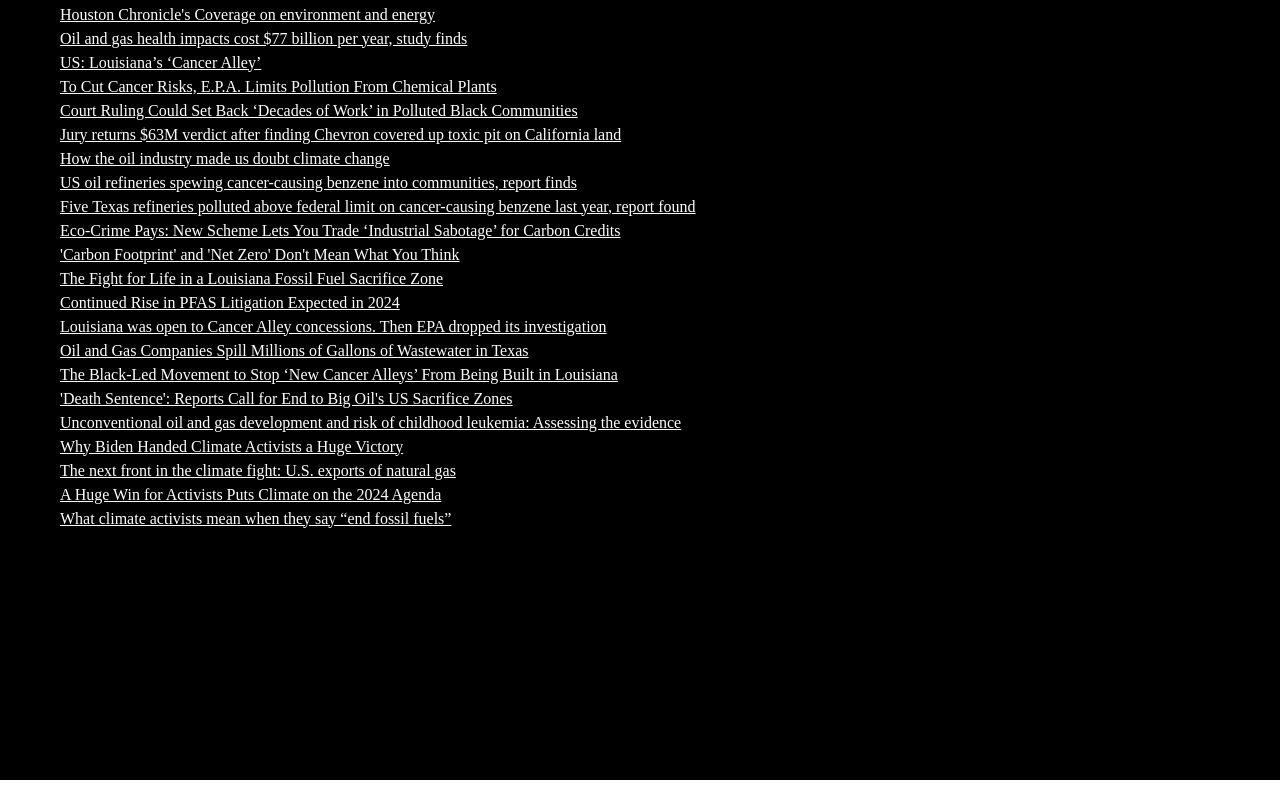
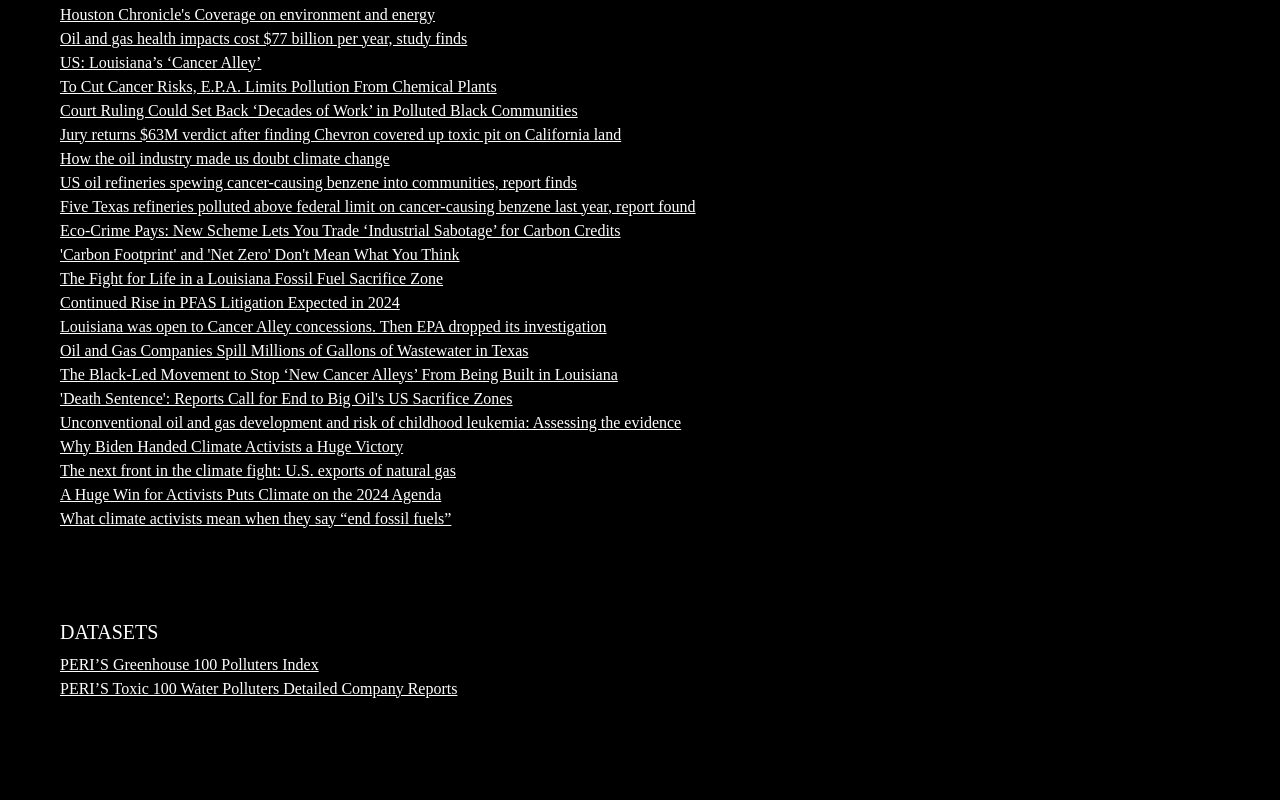
Before and after one commit to rohitvaidyula/climate-polluters, a React (Create React App) app in the folder climate/: page /stories in a window 1280 px wide. Shown: the part 305-1105 px from the top of the page. Built offline with nearby package versions, Linux system fonts and the light colour scheme; a web font is replaced by a local one.

Commit message:
Yay! 5.0

```diff
--- a/climate/src/components/Homepage/Homepage.js
+++ b/climate/src/components/Homepage/Homepage.js
@@ -5,17 +5,17 @@
   return (
     <div>
         <div className='text'>
-            <p className='tat bruh'>LEARN ABOUT THOSE POLLUTING OUR ENVIRONMENT.</p>
-            <p>The Climate Polluters Index (CPI) stories all of the top energy companies contributing to the climate crisis. The database is ranked by the total greenhouse gas emissions (GHG) and the associated surface water and toxic hazard dumped into its locality. All of the data was collected from the EPA, PERI, and EWG. Click the Stories tab to read testimonials and view the top polluters below.</p>
+            <p className='tat bruh'>LEARN ABOUT THOSE AFFECTING OUR ENVIRONMENT.</p>
+            <p>The Climate Polluters Index (CPI) stories all of the top energy companies contributing to the air and water pollution. The database is ranked by the total greenhouse gas emissions (GHG) and the associated surface water and toxic hazard dumped into its locality. All of the data was collected from the EPA, PERI, and EWG publicly available datasets. Click the Stories tab to read testimonials and view the top polluters below.</p>
         </div>
 
         <div className='video'>
-        <iframe width="1200" height="750" src="https://www.youtube.com/embed/_HeYRZPCRaY?si=Z1byGhTlGKrOp8IY" title="YouTube video player" frameborder="0" allow="accelerometer; autoplay; clipboard-write; encrypted-media; gyroscope; picture-in-picture; web-share" referrerpolicy="strict-origin-when-cross-origin" allowfullscreen></iframe>
+          <iframe width="1200" height="750" src="https://www.youtube.com/embed/_HeYRZPCRaY?si=Z1byGhTlGKrOp8IY" title="YouTube video player" frameborder="0" allow="accelerometer; autoplay; clipboard-write; encrypted-media; gyroscope; picture-in-picture; web-share" referrerpolicy="strict-origin-when-cross-origin" allowfullscreen></iframe>
         </div>
 
         <div className='text'>
             <p className='tat'>TOP POLLUTORS</p>
-            <p>The top 30 US polluters are ranked by the total greenhouse gas emissions (GHG) and the associated surface water and toxic hazard. The GHG ranking is specific to the total metric tons of carbon dioxide emissions (MTCO2e) from a company’s facilities, primarily oil and natural gas, coal, electricity, and materials processing.</p>
+            <p>The top 30 US polluters are ranked by the total greenhouse gas emissions (GHG) and the associated surface water and toxic hazard. The GHG ranking is specific to the total metric tons of carbon dioxide emissions (MTCO2e) from a company’s facilities, primarily oil and natural gas, coal, electricity, and materials processing. This data was gathered from the Political Economy Research Institute.</p>
         </div>
 
 
--- a/climate/src/components/Stories/Stories.css
+++ b/climate/src/components/Stories/Stories.css
@@ -22,7 +22,7 @@
     padding-top: 40px;
     padding-left: 60px;
     padding-right: 60px;
-    padding-bottom: 250px;
+    padding-bottom: 50px;
 }
 
 .articles h3 {
@@ -36,3 +36,23 @@
     color: white;
     font-size: 16px;
 }
+
+.datasets {
+    color: white;
+    padding-top: 40px;
+    padding-left: 60px;
+    padding-right: 60px;
+    padding-bottom: 100px;
+}
+
+.datasets h3 {
+    font-family: 'Times New Roman', Times, serif;
+    font-size: 20px;
+}
+
+.datasets a {
+    font-family: 'Times New Roman', Times, serif;
+    line-height: 1.3;
+    color: white;
+    font-size: 16px;
+}
--- a/climate/src/components/Stories/Stories.js
+++ b/climate/src/components/Stories/Stories.js
@@ -59,6 +59,13 @@
             <br />
         </div>
 
+        <div className='datasets'>
+          <h3>DATASETS</h3>
+          <a href='https://peri.umass.edu/greenhouse-100-polluters-index-current'>PERI’S Greenhouse 100 Polluters Index</a>
+          <br />
+          <a href='https://www.grconnect.com/tox100wt/ry2021/index.php'>PERI’S Toxic 100 Water Polluters Detailed Company Reports</a>
+        </div>
+
     </div>
   )
 }
```
Also changed, not shown: 11 other files (tests, documents, lock files or other folders).
